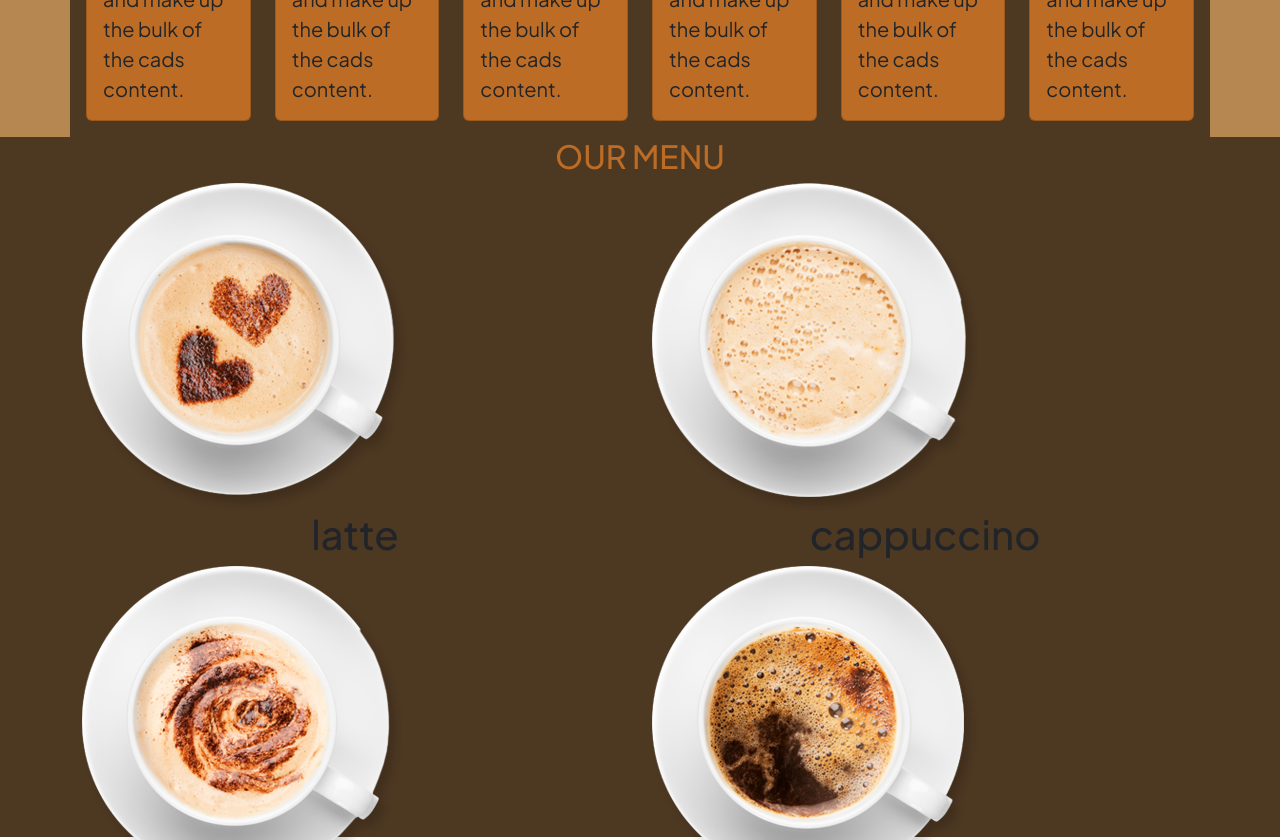
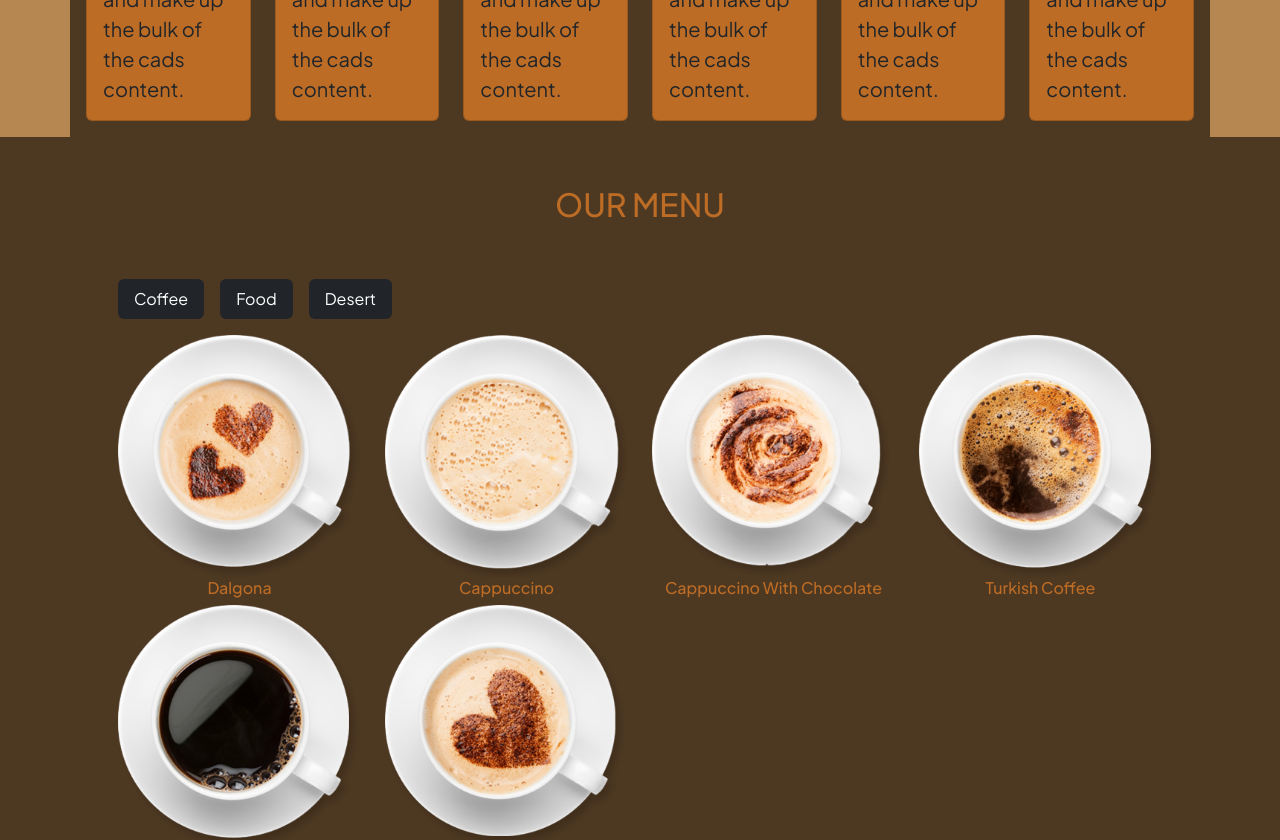
Before and after one commit to ImrenR/FrontEnd-Notebook, a React (Vite) app in the folder Project4-Bootstrap/: page / in a window 1280 px wide. Shown: the part 2280-3120 px from the top of the page. Built offline with nearby package versions, Linux system fonts and the light colour scheme; a web font is replaced by a local one.

Commit message:
mapping ourmenu

```diff
--- a/Project4-Bootstrap/src/App.css
+++ b/Project4-Bootstrap/src/App.css
@@ -108,7 +108,7 @@ section#about {
 .people .card{
   background-color: var(--primary-color);
   transition: all 0.5s;
-  overflow: hidden;
+
 }
 .people .card:hover {
     transform:scale(1.05);
@@ -116,10 +116,21 @@ section#about {
 
   .menu {
     background-color: var(--secondary-color);
-    height:700px;
+
   }
 
   .menu-header{
     color: var(--primary-color);
 
   }
+
+  .menu.container {
+  background-color: var(--primary-color) ;
+
+  }
+
+.menu button{
+background-color: var(--secondary-color);
+margin-right: 1rem;
+color:white;
+}
--- a/Project4-Bootstrap/src/Components/CoffeeShop.jsx
+++ b/Project4-Bootstrap/src/Components/CoffeeShop.jsx
@@ -53,7 +53,7 @@ const CoffeeShop = () => {
   const ourMenu = [
     {
       img: "/menu-1.png",
-      type: "latte",
+      type: "dalgona",
     },
     {
       img: "/menu-2.png",
@@ -293,25 +293,108 @@ const CoffeeShop = () => {
       </div>
       {/* Our menu */}
 
-      <section className="menu">
+      <section className="menu py-5">
+
         <div className="menu-header text-center">
           <h2>OUR MENU</h2>
-        </div>
-        <div className="container">
-          <div className="row d-flex justify-content-center align-items-center">
-            {ourMenu.map((item, index) => {
-              const { img, type } = item;
-              return (
-                <div key={index} className="col col-sm-12 col-md-6">
-                  <div className="image-menu">
-                    <img src={img}alt="" />
-                    <h1 className="text-center">{type}</h1>
-                  </div>
+          <div className="container p-5">
+
+            <ul className="nav nav-pills mb-3 " id="pills-tab" role="tablist">
+              <li className="nav-item" role="presentation">
+                <button
+                  className="nav-link active bg-dark"
+                  id="pills-coffee-tab"
+                  data-bs-toggle="pill"
+                  data-bs-target="#pills-coffee"
+                  type="button"
+                  role="tab"
+                  aria-controls="pills-home"
+                  aria-selected="true"
+                >
+                  Coffee
+                </button>
+              </li>
+              <li className="nav-item" role="presentation">
+                <button
+                  className="nav-link bg-dark"
+                  id="pills-food-tab"
+                  data-bs-toggle="pill"
+                  data-bs-target="#pills-food"
+                  type="button"
+                  role="tab"
+                  aria-controls="pills-profile"
+                  aria-selected="false"
+                >
+                  Food
+                </button>
+              </li>
+              <li className="nav-item" role="presentation">
+                <button
+                  className="nav-link bg-dark"
+                  id="pills-desert-tab"
+                  data-bs-toggle="pill"
+                  data-bs-target="#pills-desert"
+                  type="button"
+                  role="tab"
+                  aria-controls="pills-contact"
+                  aria-selected="false"
+                >
+                  Desert
+                </button>
+              </li>
+            </ul>
+            <div className="tab-content" id="pills-tabContent">
+              <div
+                className="tab-pane fade show active"
+                id="pills-coffee"
+                role="tabpanel"
+                aria-labelledby="pills-home-tab"
+                tabIndex={0}
+              >
+                <div className="row">
+                  {ourMenu.map((item, i) => {
+                    const { img, type } = item;
+                    return (
+                      <div key={i} className="col-md-6 col-lg-3">
+                        <a href="">
+                          <img src={img} alt=""
+                          className="w-100"/>
+                        </a>
+                        <h6 className="text-center text-capitalize">{type}</h6>
+                      </div>
+                    );
+                  })}
                 </div>
-              );
-            })}
+              </div>
+              <div
+                className="tab-pane fade"
+                id="pills-food"
+                role="tabpanel"
+                aria-labelledby="pills-profile-tab"
+                tabIndex={0}
+              >
+                Lorem ipsum dolor sit amet consectetur adipisicing elit. Iusto,
+                maxime veniam! Omnis, mollitia accusantium! Omnis, corporis
+                numquam voluptatem, quasi, voluptate ipsa quis quod rem nam
+                minus facilis quisquam quibusdam nulla?
+              </div>
+              <div
+                className="tab-pane fade"
+                id="pills-desert"
+                role="tabpanel"
+                aria-labelledby="pills-contact-tab"
+                tabIndex={0}
+              >
+                Lorem ipsum dolor sit amet consectetur
+              </div>
+            </div>
+
+
           </div>
         </div>
+
+
+
       </section>
     </div>
   );
```
